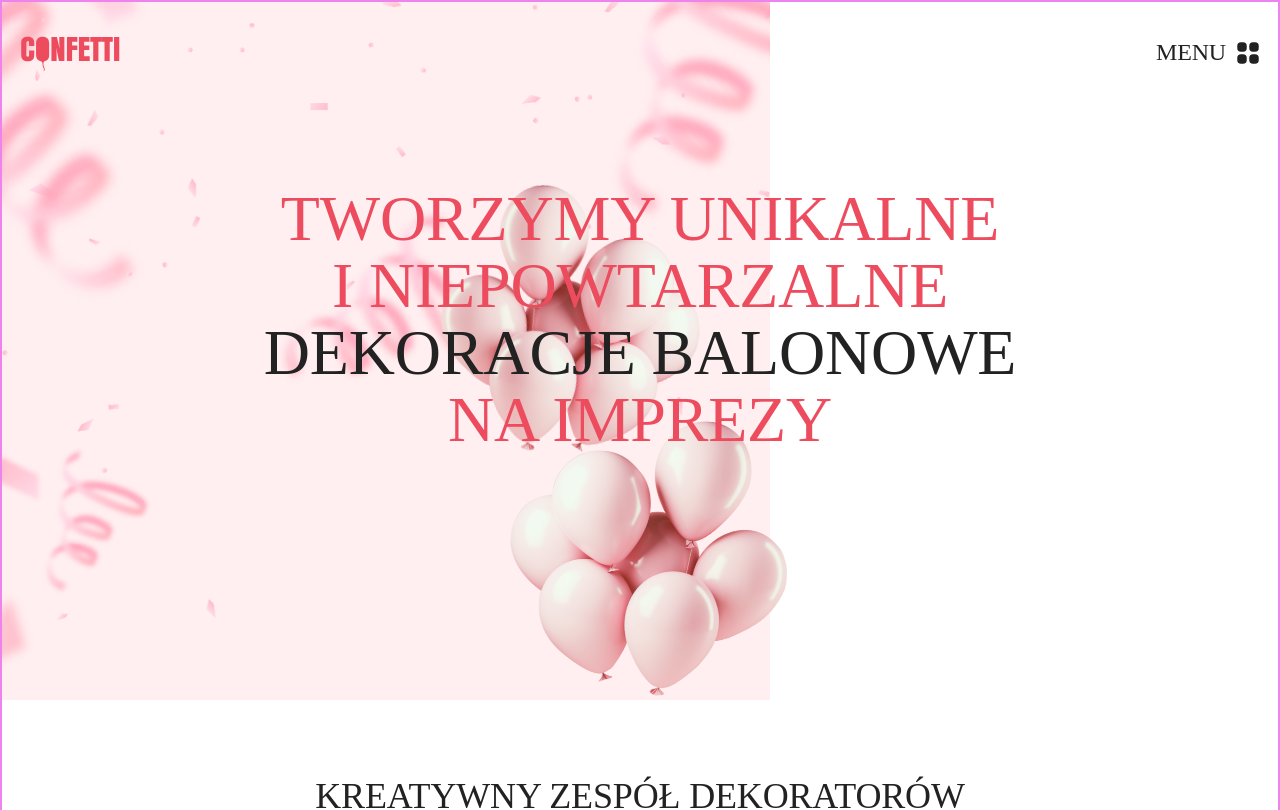
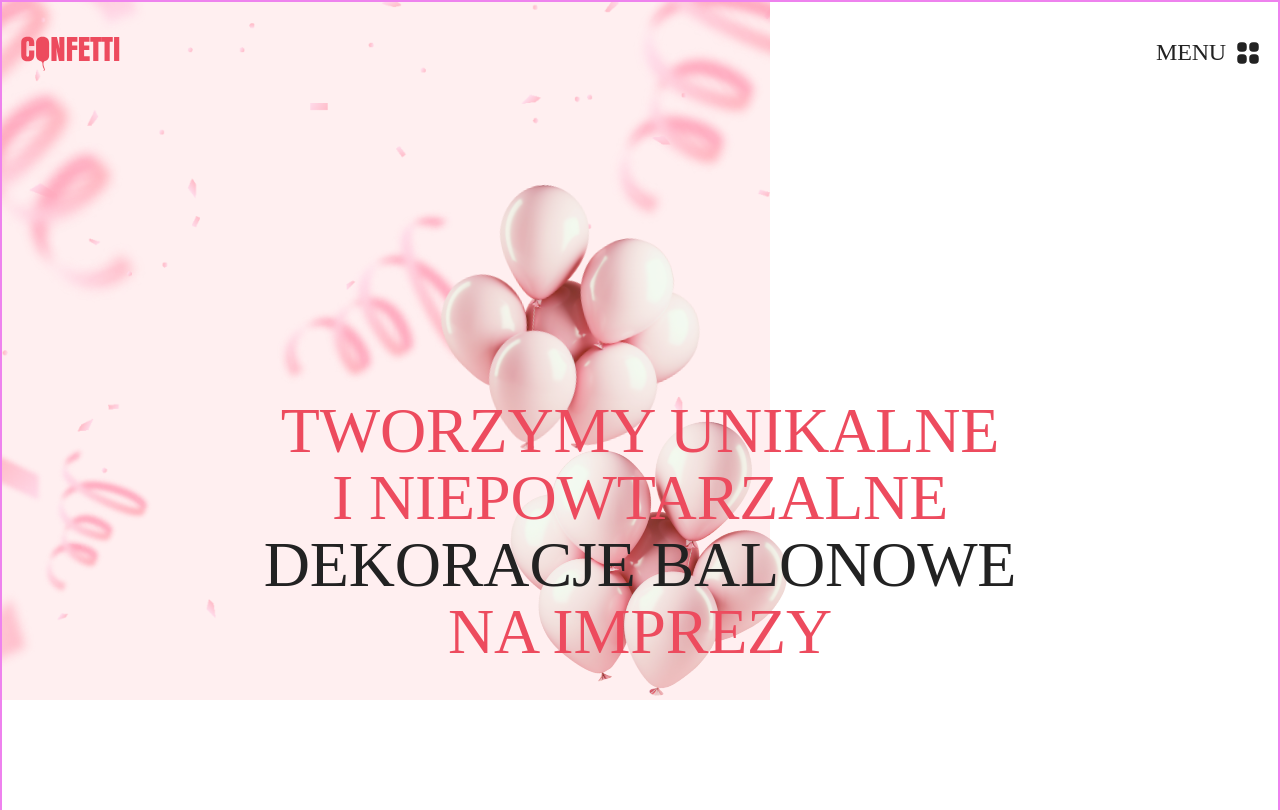
Before and after one commit to mantr88/candy-shop, a React (Vite) app: page / in a window 1280 px wide. Shown: the top 810 px of the page. Built offline with nearby package versions, Linux system fonts and the light colour scheme; a web font is replaced by a local one.

Commit message:
fix: header, hero and footer styles

```diff
--- a/src/components/Hero/Hero.css
+++ b/src/components/Hero/Hero.css
@@ -4,8 +4,8 @@
 
 .hero-top-img {
   position: absolute;
-  top: 70px;
-  right: 203px;
+  top: 65px;
+  right: 213px;
   z-index: -1;
 
   @media screen and (min-width: 768px) {
@@ -23,14 +23,13 @@
 }
 
 .hero-title {
-  padding-top: 150px;
-  padding-bottom: 234px;
-  margin-bottom: 76px;
+  margin-top: 212px;
+  margin-bottom: 234px;
 
   font-family: "Anzeigen Grotesk T";
   font-size: 40px;
   font-weight: 500;
-  line-height: 42px;
+  line-height: 0.8;
   text-transform: uppercase;
   color: var(--accent-color);
 
@@ -48,8 +47,8 @@
 
 .hero-bottom-img {
   position: absolute;
-  top: 360px;
-  left: 210px;
+  top: 265px;
+  left: 190px;
   z-index: -1;
 
   @media screen and (min-width: 768px) {
--- a/src/components/Hero/Hero.tsx
+++ b/src/components/Hero/Hero.tsx
@@ -6,8 +6,8 @@ function Hero() {
       <img
         className="hero-top-img"
         src="./public/image/top-balloons-floating-air.png"
-        width="155"
-        height="157"
+        width="205"
+        height="207"
       />
       <h2 className="hero-title">
         Tworzymy unikalne
@@ -20,8 +20,8 @@ function Hero() {
       <img
         className="hero-bottom-img"
         src="./public/image/bottom-balloons-floating-air.png"
-        width="155"
-        height="157"
+        width="227"
+        height="230"
       />
     </section>
   );
--- a/src/loyouts/Footer/Footer.css
+++ b/src/loyouts/Footer/Footer.css
@@ -10,8 +10,9 @@
   &::before {
     position: absolute;
     top: 0;
+    left: 0;
     content: "";
-    width: 320px;
+    width: 100%;
     height: 1px;
     background-color: var(--accent-color);
   }
--- a/src/loyouts/Header/Header.css
+++ b/src/loyouts/Header/Header.css
@@ -2,16 +2,14 @@
   position: fixed;
   top: 0;
   left: 0;
-  width: 100%;
+  width: 100vw;
   margin: 0;
-  padding-top: 30px;
   padding: 30px 20px 0px 20px;
 
   display: flex;
   justify-content: space-between;
   align-items: center;
 
-  /* backdrop-filter: blur(6px); */
   z-index: 3;
 }
 
--- a/src/loyouts/MainLoyout/MainLoyout.css
+++ b/src/loyouts/MainLoyout/MainLoyout.css
@@ -4,6 +4,7 @@
   margin: 0 auto;
   padding-left: 20px;
   padding-right: 20px;
+  overflow: hidden;
 
   border: 2px solid tomato;
 
@@ -34,7 +35,7 @@
   left: 0;
   z-index: -2;
   max-width: 480px;
-  height: 713px;
+  height: 574px;
 
   background-color: var(--extra-accent-color);
   background-image: url("../../../public/image/bg_image.png");
```
